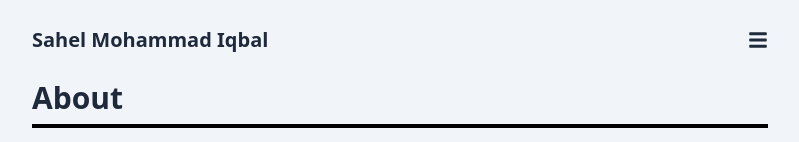
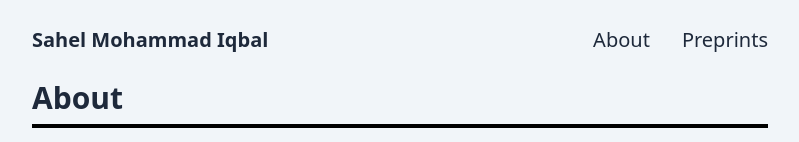
Before and after one commit to Sahel13/Sahel13.github.io, a Gatsby site: page / in a window 1280 px wide. Shown: the top 142 px of the page, without its empty margins (240-1039 px from the left). Built offline with nearby package versions, Linux system fonts and the light colour scheme; Gatsby itself is replaced by a stand-in of ours.

Commit message:
Responsive navbar fully functional

```diff
--- a/src/components/Header.tsx
+++ b/src/components/Header.tsx
@@ -15,7 +15,7 @@ const Header = () => {
         <h1 className="font-bold text-xl px-4">
           <Link to="/">Sahel Mohammad Iqbal</Link>
         </h1>
-        <div onClick={toggle} className="cursor-pointer z-20 px-4">
+        <div onClick={toggle} className="cursor-pointer z-20 px-4 md:hidden">
           {isOpen ? (
             <FaTimes className="text-5xl" />
           ) : (
@@ -25,17 +25,18 @@ const Header = () => {
         <div
           onClick={toggle}
           className={
-            "absolute top-0 left-0 bg-slate-300 h-screen w-screen grid grid-cols-1 place-content-center z-10 " +
+            "absolute top-0 left-0 bg-slate-300 h-screen w-screen grid grid-cols-1 place-content-center z-10 transition-transform " +
             (isOpen
               ? "ease-in duration-300"
-              : "transform -translate-y-full ease-out duration-300")
+              : "transform -translate-y-full ease-out duration-300") +
+            " md:static md:transform-none md:w-auto md:h-auto md:bg-inherit md:block"
           }
         >
           {NavbarLinks.map((navitem) => (
             <a
               key={navitem.title}
               href={navitem.address}
-              className="text-center text-2xl py-3"
+              className="text-center text-2xl py-3 md:text-xl md:py-0 md:px-4"
             >
               {navitem.title}
             </a>
```
